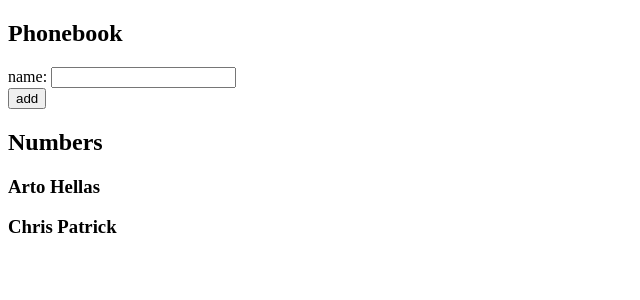
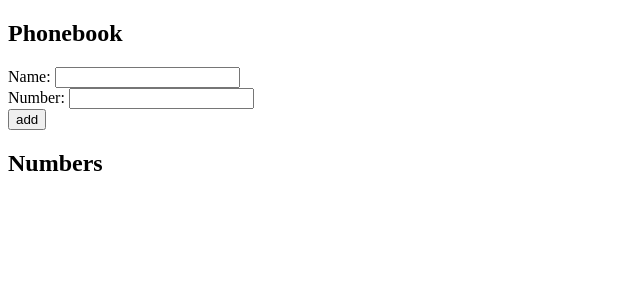
Before and after one commit to Atomize101/fullstack-exercises2020, a React (Create React App) app in the folder part2/phonebook/: page / in a window 1280 px wide. Shown: the top 300 px of the page, without its empty margins (0-640 px from the left). Built offline with nearby package versions, Linux system fonts and the light colour scheme; the HTML template or start-up script is replaced by a standard one.

Commit message:
Exercise 2.8 complete. But data now showing the correct way

```diff
--- a/part2/phonebook/src/App.js
+++ b/part2/phonebook/src/App.js
@@ -1,15 +1,17 @@
 import React, { useState } from 'react';
 
 const App = () => {
-	const [persons, setPersons] = useState([{ name: 'Arto Hellas' }, { name: 'Chris Patrick' }]);
+	const [persons, setPersons] = useState([{ name: '' }]);
 	const [newName, setNewName] = useState('');
-	const [showAll, setShowAll] = useState(true);
+	const [numbers, setNumbers] = useState([{ number: '' }]);
+	const [newNumber, setNewNumber] = useState('');
 
 	const addPerson = (event) => {
 		event.preventDefault();
 		console.log('button clicked', event.target);
 		setPersons(persons.concat({ name: newName }));
 		setNewName('');
+		setNumbers(numbers.concat({ number: newNumber }));
 	};
 
 	const handleNameChange = (event) => {
@@ -17,27 +19,39 @@ const App = () => {
 		setNewName(event.target.value);
 	};
 
-	const numbers = () => persons.map((person, i) => <p key={i}>{person.name}</p>);
+	const handleNumberChange = (event) => {
+		console.log(event.target.vale);
+		setNewNumber(event.target.value);
+	};
+
+	const allPeople = () => persons.map((person, i) => <p key={i}>{person.name}</p>);
+	const allNumbers = () => numbers.map((number, i) => <p key={i}>{number.number}</p>);
 
 	const personExists = !!persons.find((p) => p.name.toLowerCase() === newName.toLowerCase());
 
-	if (personExists) {
-		alert(`${newName} is already added to the phone book`);
-		return;
-	}
+	//if (personExists) {
+	//	alert(`${newName} is already added to the phone book`);
+	//	return;
+	//}
 	return (
 		<div>
 			<h2>Phonebook</h2>
 			<form onSubmit={addPerson}>
 				<div>
-					name: <input value={newName} onChange={handleNameChange} />
+					Name: <input value={newName} onChange={handleNameChange} />
+				</div>
+				<div>
+					Number: <input value={newNumber} onChange={handleNumberChange} />
 				</div>
 				<div>
 					<button type="submit">add</button>
 				</div>
 			</form>
 			<h2>Numbers</h2>
-			<h3>{numbers()}</h3>
+			<h3>
+				{allPeople()}
+				{allNumbers()}
+			</h3>
 		</div>
 	);
 };
```
Also changed, not shown: 1 other file (tests, documents, lock files or other folders).
